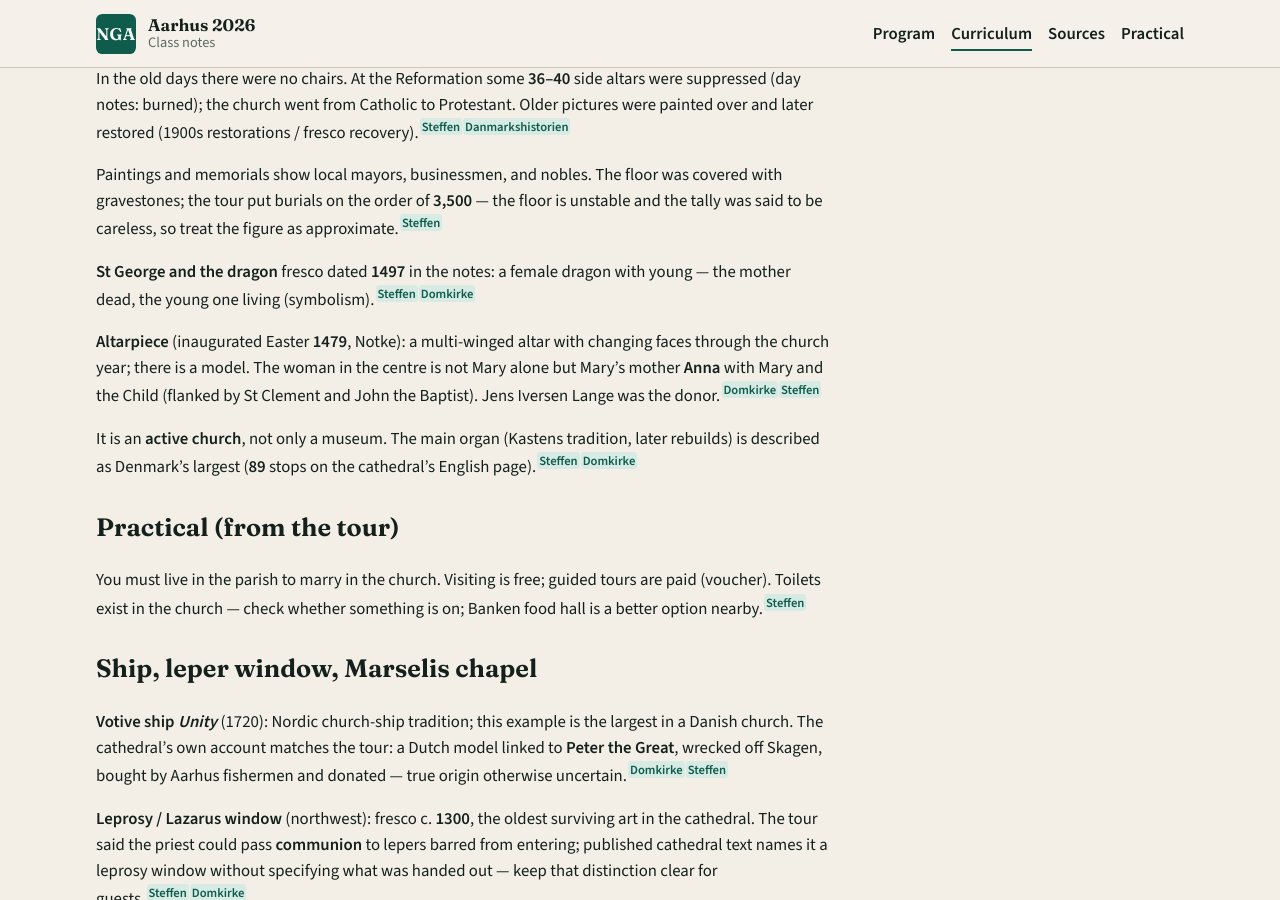
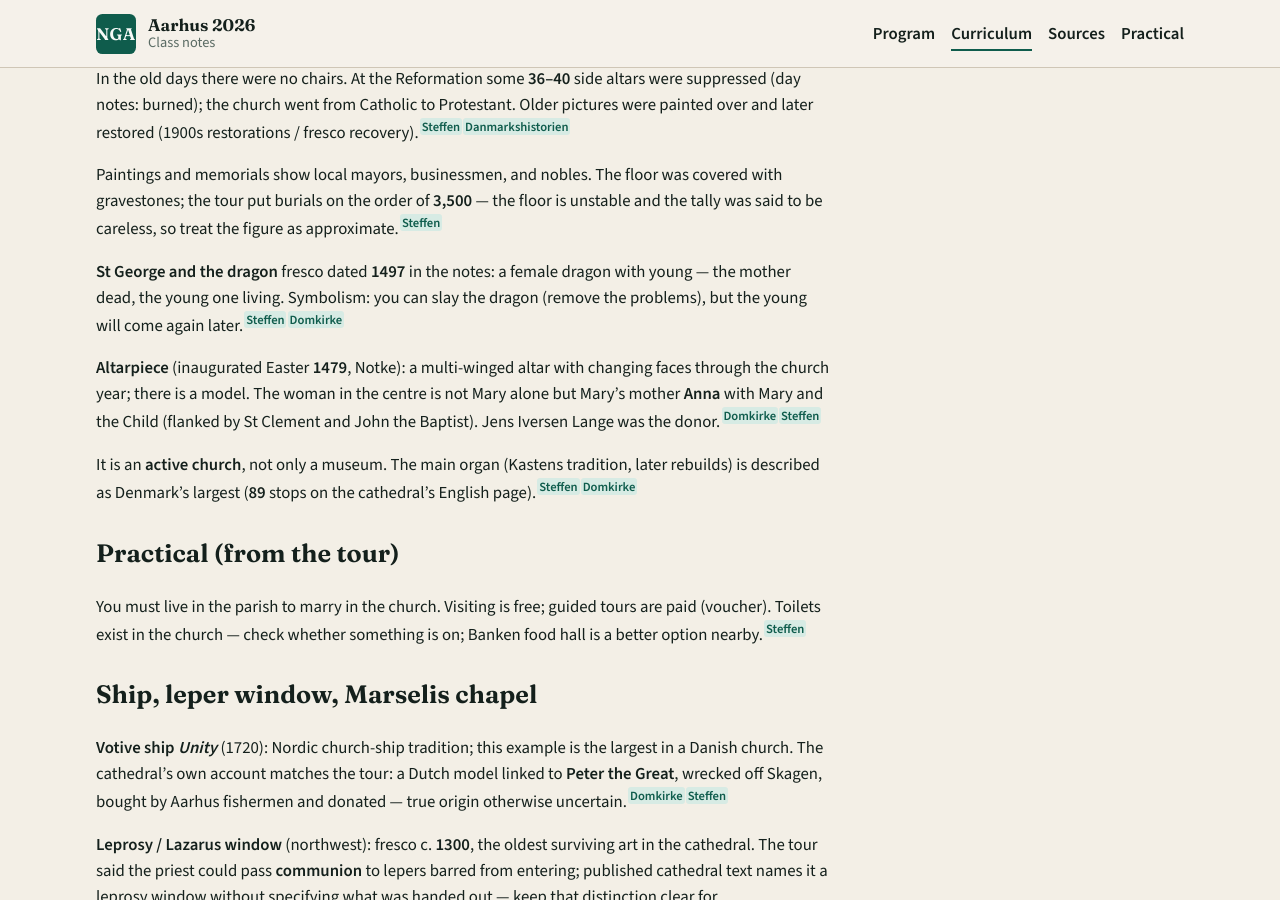
Before and after one commit to steffen555/nga-2026-notes, a Jekyll site: the page built from _places/aarhus-cathedral.md, in a window 1280 px wide and 900 px high, scrolled down 994 px. Built offline with Jekyll 4.4.1, drawn with Linux system fonts in a browser that asks for light colours.

Commit message:
Clarify symbolism

```diff
--- a/_places/aarhus-cathedral.md
+++ b/_places/aarhus-cathedral.md
@@ -24,7 +24,7 @@ In the old days there were no chairs. At the Reformation some **36–40** side a
 
 Paintings and memorials show local mayors, businessmen, and nobles. The floor was covered with gravestones; the tour put burials on the order of **3,500** — the floor is unstable and the tally was said to be careless, so treat the figure as approximate.{% include cite.html id="2026-09-26-steffen-cathedral-latin-quarter" %}
 
-**St George and the dragon** fresco dated **1497** in the notes: a female dragon with young — the mother dead, the young one living (symbolism).{% include cite.html id="2026-09-26-steffen-cathedral-latin-quarter" %}{% include cite.html id="ref-aarhus-domkirke" %}
+**St George and the dragon** fresco dated **1497** in the notes: a female dragon with young — the mother dead, the young one living. Symbolism: you can slay the dragon (remove the problems), but the young will come again later.{% include cite.html id="2026-09-26-steffen-cathedral-latin-quarter" %}{% include cite.html id="ref-aarhus-domkirke" %}
 
 **Altarpiece** (inaugurated Easter **1479**, Notke): a multi-winged altar with changing faces through the church year; there is a model. The woman in the centre is not Mary alone but Mary’s mother **Anna** with Mary and the Child (flanked by St Clement and John the Baptist). Jens Iversen Lange was the donor.{% include cite.html id="ref-aarhus-domkirke" %}{% include cite.html id="2026-09-26-steffen-cathedral-latin-quarter" %}
 
```
Also changed, not shown: _sessions/02-cathedral-latin-quarter.md (+1 -1 lines).
